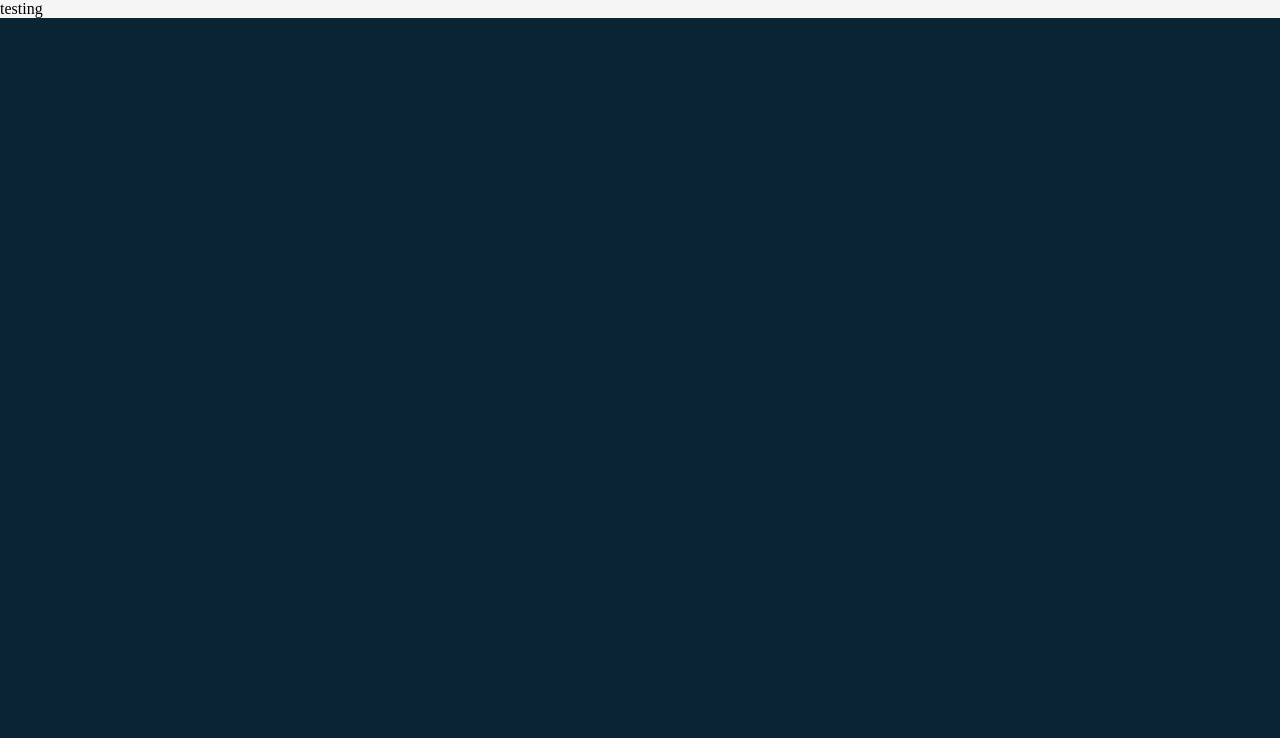
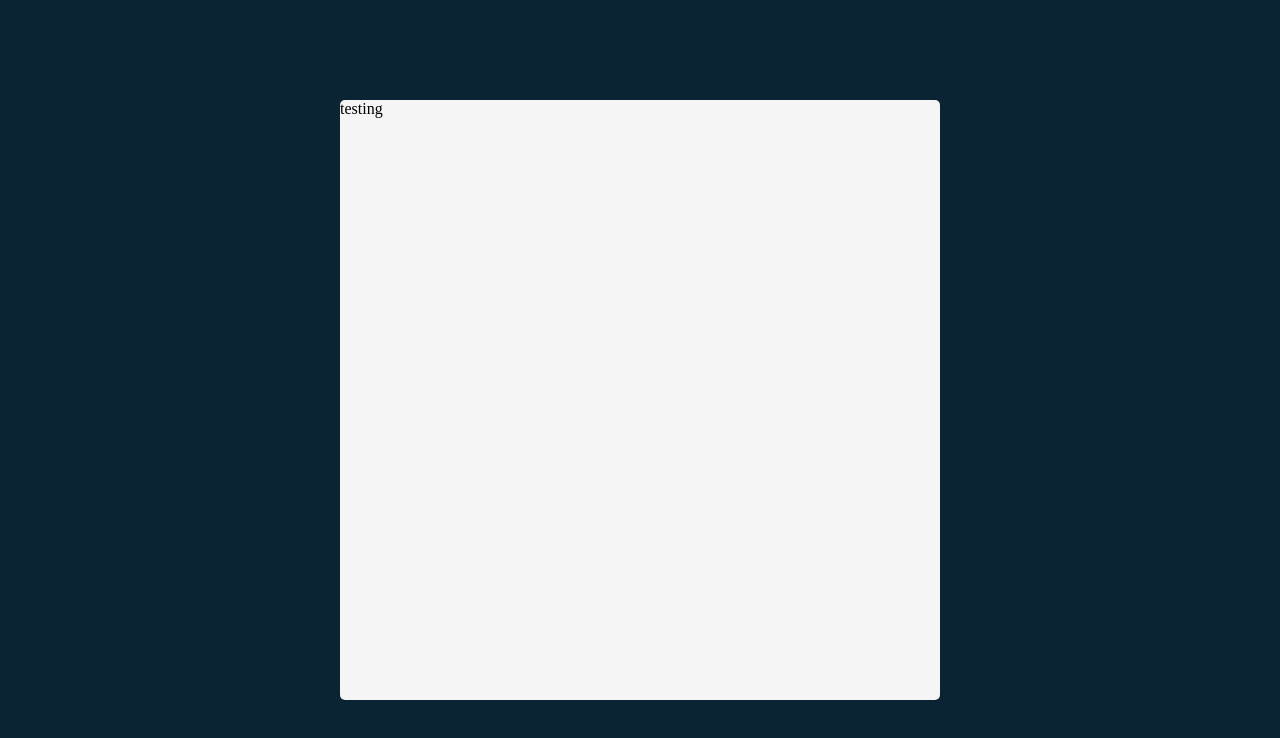
Before and after one commit to berkcantelseren/Tenzies-Game, a React (Vite) app: page / in a window 1280 px wide. Shown: the top 738 px of the page. Built offline with nearby package versions, Linux system fonts and the light colour scheme.

Commit message:
main and root css add

```diff
--- a/src/index.css
+++ b/src/index.css
@@ -5,8 +5,23 @@
 body {
   margin: 0;
   background-color: #0b2434;
+  padding: 20px;
+  height: 100vh;
+  display: flex;
+  flex-direction: column;
+  justify-content: center;
+  align-items: center;
+}
+
+div#root {
+  height: 100%;
+  width: 100%;
+  max-height: 600px;
+  max-width: 600px;
 }
 
 main {
-  background: #f5f5f5;
+  background-color: #f5f5f5;
+  height: 100%;
+  border-radius: 5px;
 }
```
